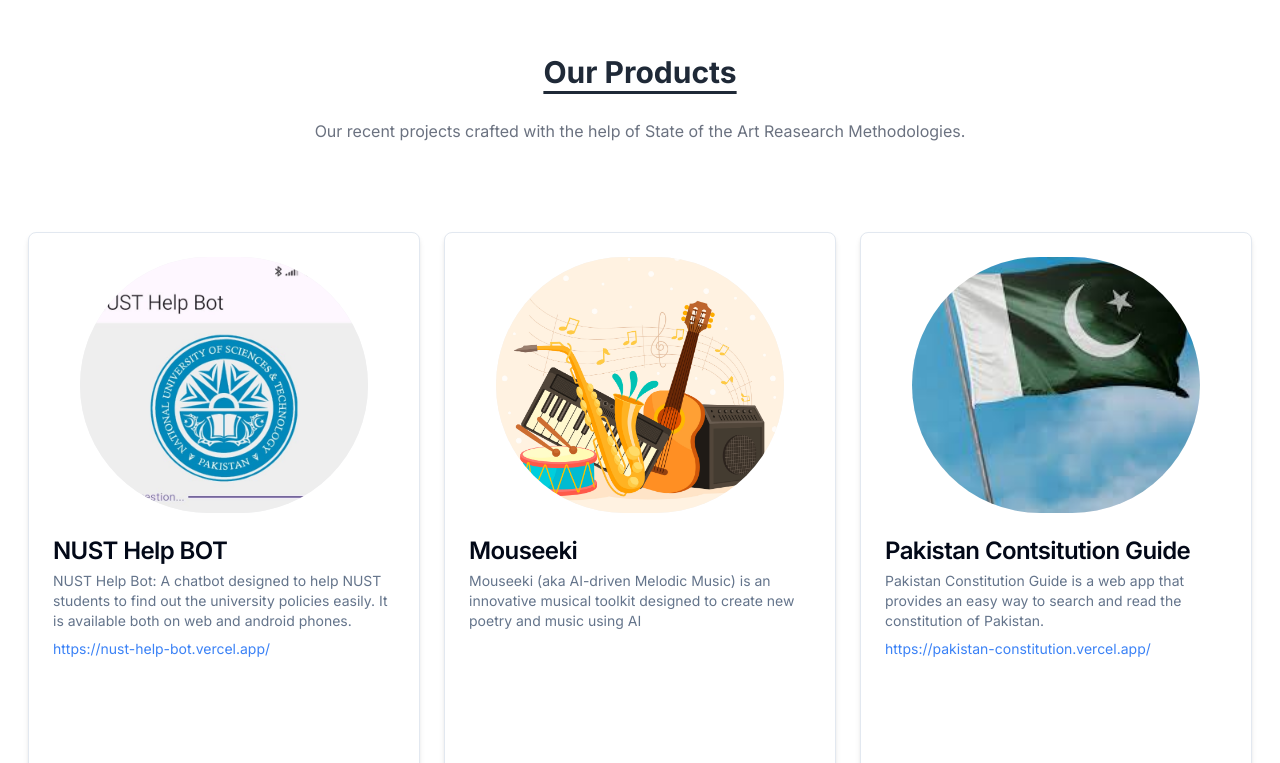
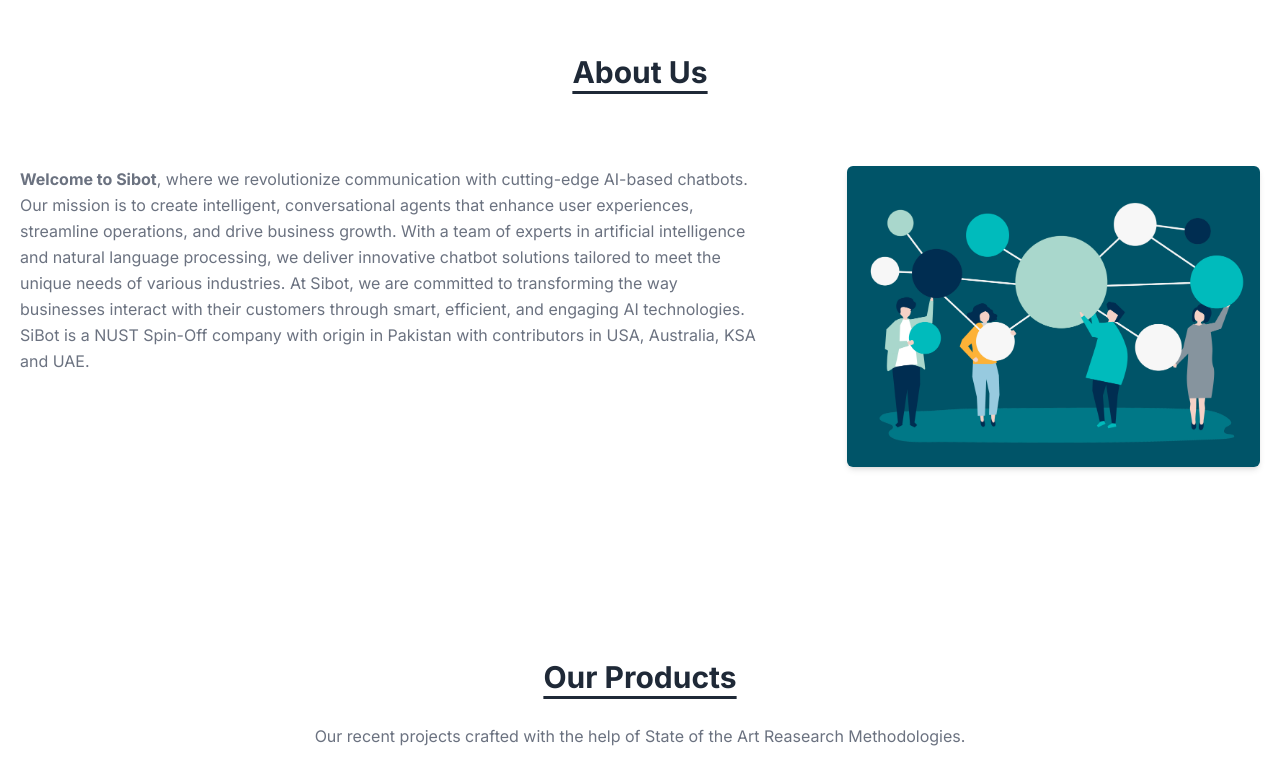
Before and after one commit to Sohailmath/sibot-fe, a Next.js app: page /# in a window 1280 px wide. Shown: the part 928-1691 px from the top of the page. Built offline with nearby package versions, Linux system fonts and the light colour scheme.

Commit message:
about us

```diff
--- a/src/app/page.js
+++ b/src/app/page.js
@@ -1,3 +1,4 @@
+import About from "@/components/About/about";
 import Contact from "@/components/Contact Us/Contact";
 import Footer from "@/components/Footer/footer";
 import Landing from "@/components/Landing/landing";
@@ -10,6 +11,7 @@
     <div>
       <Navbar />
       <Landing />
+      <About />
       <Products />
       <Contact />
       <Team />
--- /dev/null
+++ b/src/components/About/about.js
@@ -0,0 +1,39 @@
+import Image from "next/image";
+
+const About = () => {
+  return (
+    <div className="container px-5 py-24 mx-auto" id="about">
+      <div className="flex flex-col text-center w-full mb-4 md:mb-12 lg:mb-16">
+        <h2 className="text-xl underline underline-offset-8 mb-3  md:text-2xl lg:text-3xl font-bold text-gray-800 text-center">
+          About Us
+        </h2>
+      </div>
+      <div className="flex items-start flex-wrap mt-4">
+        <p className="md:w-2/3 mx-auto leading-relaxed text-base text-gray-500  md:pr-20 pb-10">
+          <strong>Welcome to Sibot</strong>, where we revolutionize
+          communication with cutting-edge AI-based chatbots. Our mission is to
+          create intelligent, conversational agents that enhance user
+          experiences, streamline operations, and drive business growth. With a
+          team of experts in artificial intelligence and natural language
+          processing, we deliver innovative chatbot solutions tailored to meet
+          the unique needs of various industries. At Sibot, we are committed to
+          transforming the way businesses interact with their customers through
+          smart, efficient, and engaging AI technologies. SiBot is a NUST
+          Spin-Off company with origin in Pakistan with contributors in USA,
+          Australia, KSA and UAE.
+        </p>
+        <div className="md:w-1/3 w-full">
+          <Image
+            src="/assets/images/p5.jpg"
+            alt="about"
+            width={400}
+            height={400}
+            className="object-cover w-full h-auto object-center rounded-md shadow-md"
+          />
+        </div>
+      </div>
+    </div>
+  );
+};
+
+export default About;
```
